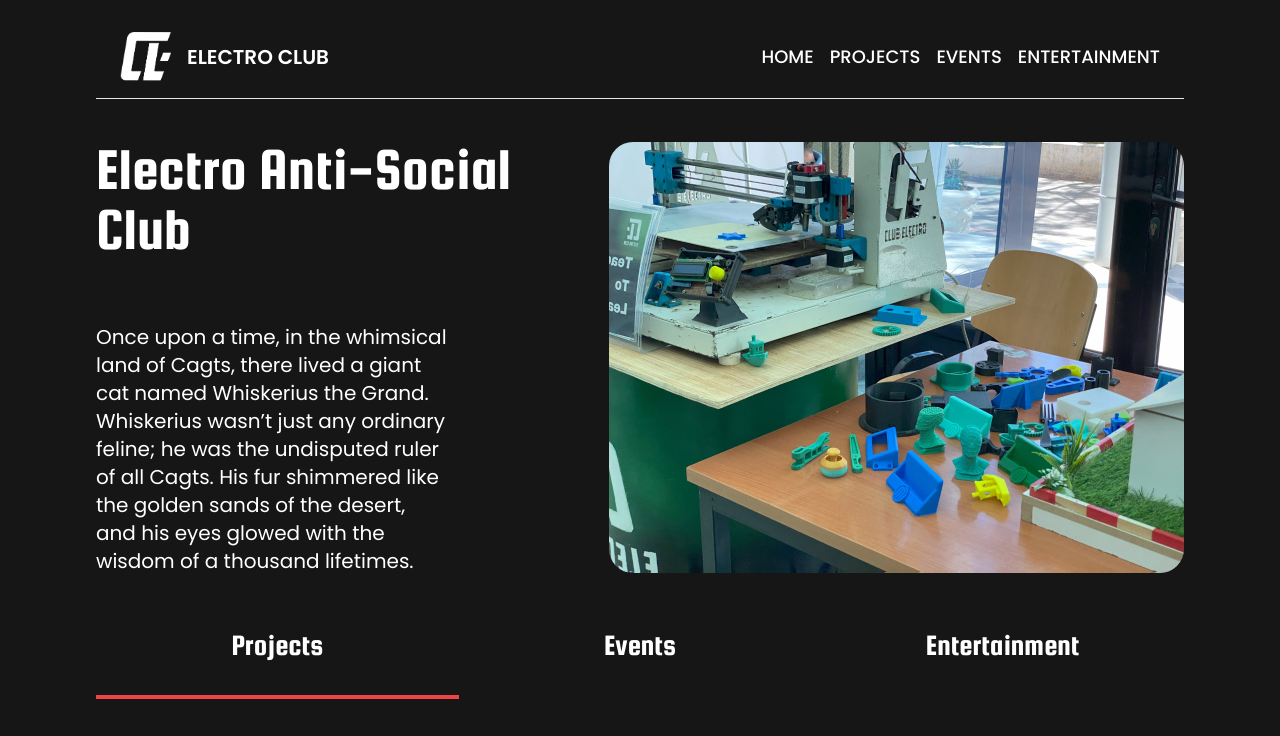
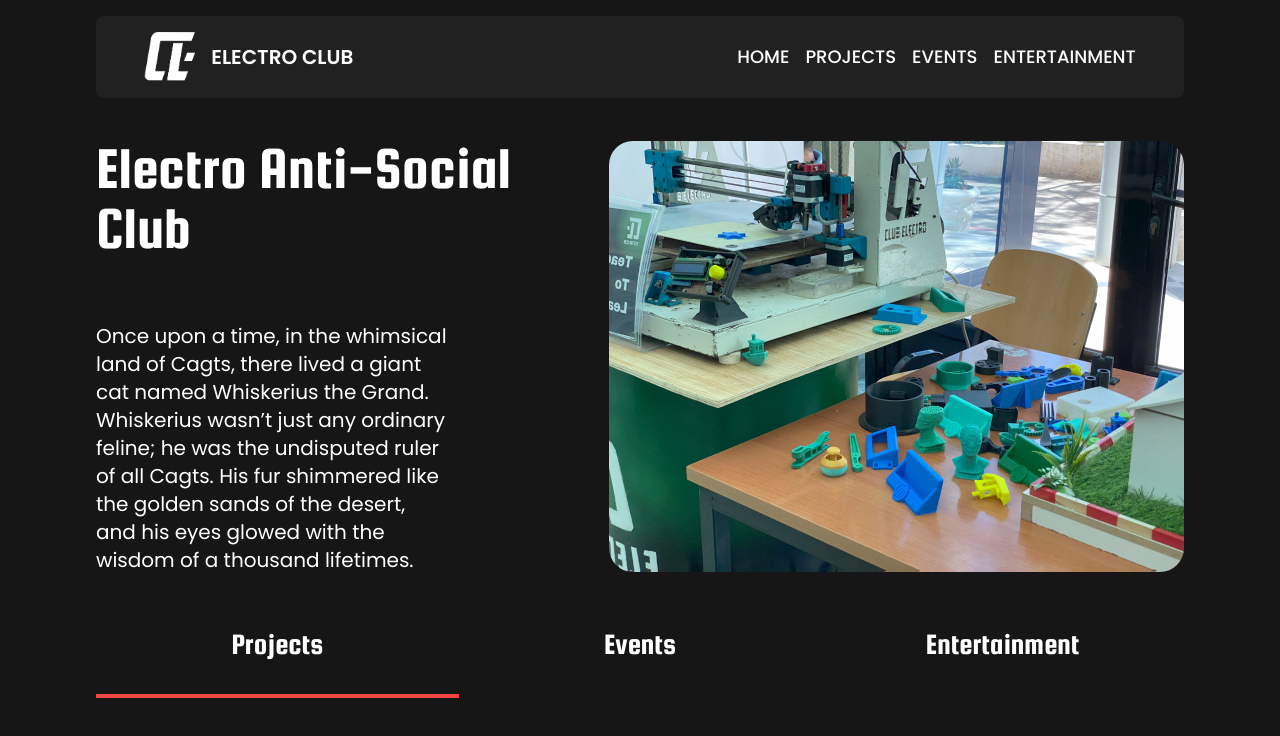
Before and after one commit to youcefboubidi/electro-website, a Next.js app: page / in a window 1280 px wide. Shown: the top 736 px of the page. Built offline with nearby package versions, Linux system fonts and the light colour scheme.

Commit message:
justified navbar center, also pretty.

```diff
--- a/app/components/NavBar.js
+++ b/app/components/NavBar.js
@@ -8,7 +8,7 @@ function NavBar() {
 
     return (
         <div>
-            <nav className="flex justify-between items-center text-white py-4 px-6">
+            <nav className="flex justify-center gap-96 bg-[#212121] rounded-lg items-center text-white py-4 px-6">
                 <div className='flex items-center gap-4'>
                     <Link href="/">
                         <p>
@@ -25,18 +25,19 @@ function NavBar() {
                 </div>
                 <div className={`flex-col gap-4 lg:flex-row lg:flex ${isOpen ? 'flex' : 'hidden'}`}>
                     <Link href="/">
-                        <p className='text-lg font-medium hover:text-gray-300 transition-colors'>HOME</p>
+                        <p className='text-lg font-medium hover:font-bold transition-colors'>HOME</p>
                     </Link>
                     <Link href="/projects">
-                        <p className='text-lg font-medium hover:text-gray-300 transition-colors'>PROJECTS</p>
+                        <p className='text-lg font-medium hover:font-bold transition-colors'>PROJECTS</p>
                     </Link>
                     <Link href="/events">
-                        <p className='text-lg font-medium hover:text-gray-300 transition-colors'>EVENTS</p>
+                        <p className='text-lg font-medium hover:font-bold transition-colors'>EVENTS</p>
                     </Link>
                     <Link href="/entertainment">
-                        <p className='text-lg font-medium hover:text-gray-300 transition-colors'>ENTERTAINMENT</p>
+                        <p className='text-lg font-medium hover:font-bold transition-colors'>ENTERTAINMENT</p>
                     </Link>
                 </div>
+
                 <button
                     className='lg:hidden p-2 rounded-md bg-gray-700 hover:bg-gray-600 transition-colors'
                     onClick={() => setIsOpen(!isOpen)}
@@ -49,8 +50,10 @@ function NavBar() {
                         className='cursor-pointer'
                     />
                 </button>
+
             </nav>
-            <hr className='mb-10' />
+            <div className='mb-10' />
+
         </div>
     );
 }
```
